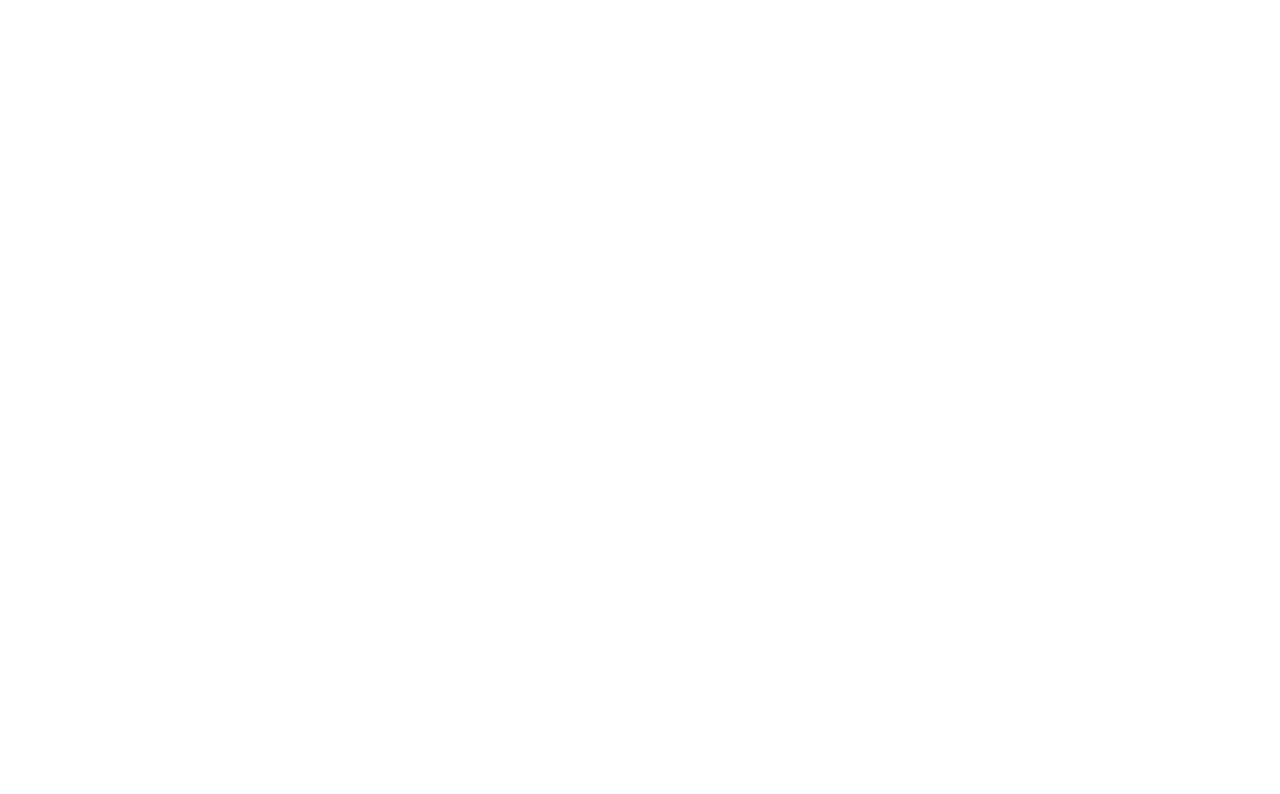
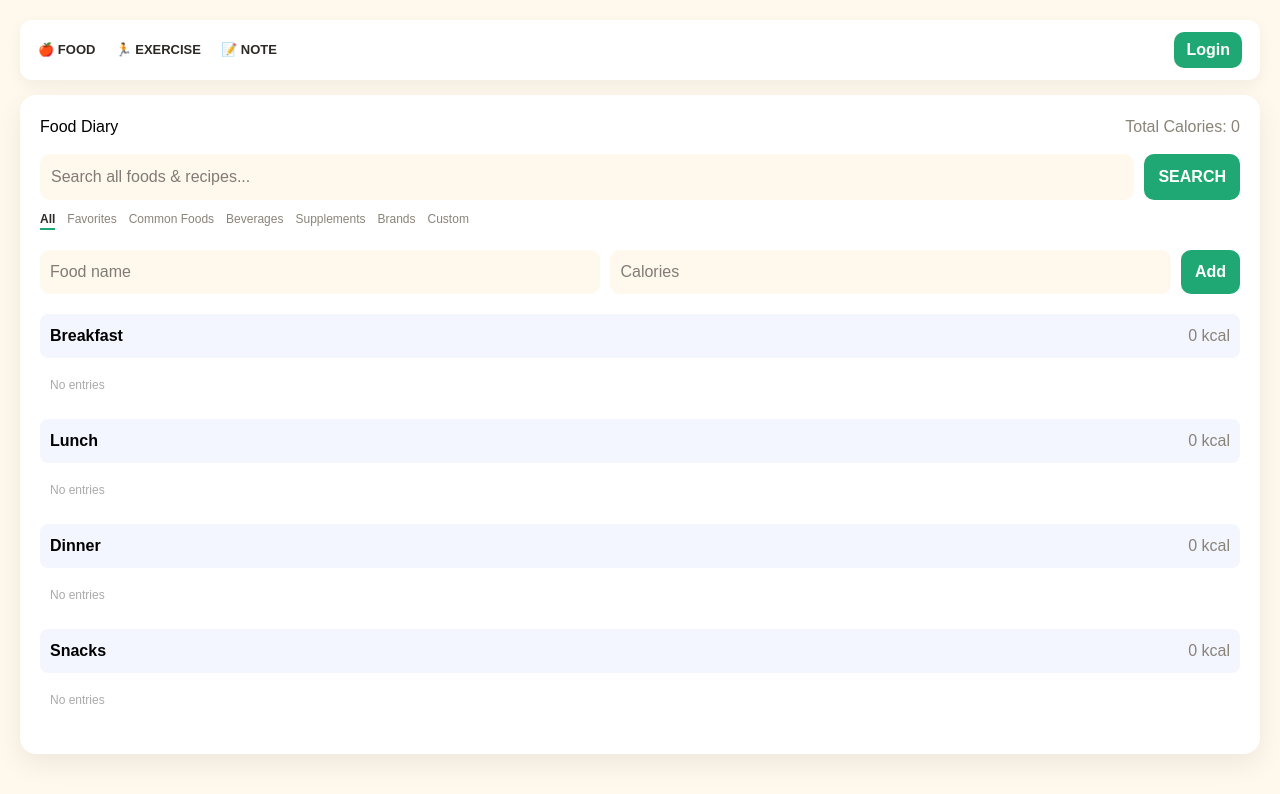
Before and after one commit to shivram101/Calorific, a React (Vite) app in the folder frontend/: page /Dashboard in a window 1280 px wide. Before the commit this address had no page. Shown: the top 794 px of the page. Built offline with nearby package versions, Linux system fonts and the light colour scheme.

Commit message:
dashboard basic

```diff
--- a/frontend/src/App.tsx
+++ b/frontend/src/App.tsx
@@ -3,7 +3,7 @@
 import LoginPage from './pages/LoginPage';
 import SignUpPage from './pages/SignUpPage';
 import OnboardingPage from './pages/OnboardingPage';
-
+import DashboardPage from './pages/DashboardPage';
 function App() {
   return (
     <Router>
@@ -12,6 +12,7 @@
         <Route path="/login" element={<LoginPage />} />
         <Route path="/signup" element={<SignUpPage />} />
         <Route path="/onboarding" element={<OnboardingPage />} />
+        <Route path="/Dashboard" element={<DashboardPage />} />
       </Routes>
     </Router>
   );
--- /dev/null
+++ b/frontend/src/pages/DashboardPage.tsx
@@ -0,0 +1,350 @@
+import { useState } from "react";
+
+function DashboardPage() {
+    const [foods, setFoods] = useState<any[]>([]);
+    const [search, setSearch] = useState("");
+    const [name, setName] = useState("");
+    const [calories, setCalories] = useState<number | "">("");
+    const [isLoggedIn, setIsLoggedIn] = useState(false);
+
+    function addFood(e: any) {
+        e.preventDefault();
+
+        if (!name || !calories) return;
+
+        const newItem = {
+            id: crypto.randomUUID(),
+            name,
+            calories: Number(calories),
+            time: new Date().toLocaleTimeString(),
+            meal: "Breakfast",
+        };
+
+        setFoods([newItem, ...foods]);
+        setName("");
+        setCalories("");
+    }
+
+    function removeFood(id: string) {
+        setFoods(foods.filter((f) => f.id !== id));
+    }
+
+    const grouped = {
+        Breakfast: foods.filter((f) => f.meal === "Breakfast"),
+        Lunch: foods.filter((f) => f.meal === "Lunch"),
+        Dinner: foods.filter((f) => f.meal === "Dinner"),
+        Snacks: foods.filter((f) => f.meal === "Snacks"),
+    };
+
+    const totalCalories = foods.reduce((sum, f) => sum + f.calories, 0);
+
+    return (
+        <div style={styles.page}>
+            {/* TOP RIBBON */}
+            <div style={styles.ribbon}>
+                {/* LEFT SIDE */}
+                <div style={{ display: "flex", gap: 20, alignItems: "center" }}>
+                    <div style={styles.ribbonItem}>🍎 FOOD</div>
+                    <div style={styles.ribbonItem}>🏃 EXERCISE</div>
+                    <div style={styles.ribbonItem}>📝 NOTE</div>
+                </div>
+
+                {/* RIGHT SIDE */}
+                <div style={styles.ribbonRight}>
+                    {isLoggedIn && (
+                        <div style={styles.userTag}>Logged In</div>
+                    )}
+
+                    {!isLoggedIn ? (
+                        <button
+                            style={styles.loginBtn}
+                            onClick={() => setIsLoggedIn(true)}
+                        >
+                            Login
+                        </button>
+                    ) : (
+                        <button
+                            style={styles.logoutBtn}
+                            onClick={() => setIsLoggedIn(false)}
+                        >
+                            Logout
+                        </button>
+                    )}
+                </div>
+            </div>
+
+            {/* MAIN CARD */}
+            <div style={styles.card}>
+                {/* HEADER */}
+                <div style={styles.header}>
+                    <h2 style={{ margin: 0 }}>Food Diary</h2>
+                    <p style={{ margin: 0, color: "#8A8378" }}>
+                        Total Calories: {totalCalories}
+                    </p>
+                </div>
+
+                {/* SEARCH BAR */}
+                <div style={styles.searchRow}>
+                    <input
+                        placeholder="Search all foods & recipes..."
+                        value={search}
+                        onChange={(e) => setSearch(e.target.value)}
+                        style={styles.search}
+                    />
+                    <button style={styles.searchBtn}>SEARCH</button>
+                </div>
+
+                {/* FILTER TABS */}
+                <div style={styles.tabs}>
+                    <span style={styles.tabActive}>All</span>
+                    <span style={styles.tab}>Favorites</span>
+                    <span style={styles.tab}>Common Foods</span>
+                    <span style={styles.tab}>Beverages</span>
+                    <span style={styles.tab}>Supplements</span>
+                    <span style={styles.tab}>Brands</span>
+                    <span style={styles.tab}>Custom</span>
+                </div>
+
+                {/* ADD FOOD FORM */}
+                <form onSubmit={addFood} style={styles.addRow}>
+                    <input
+                        placeholder="Food name"
+                        value={name}
+                        onChange={(e) => setName(e.target.value)}
+                        style={styles.input}
+                    />
+                    <input
+                        placeholder="Calories"
+                        type="number"
+                        value={calories}
+                        onChange={(e) =>
+                            setCalories(e.target.value ? Number(e.target.value) : "")
+                        }
+                        style={styles.input}
+                    />
+                    <button style={styles.addBtn}>Add</button>
+                </form>
+
+                {/* DIARY SECTIONS */}
+                {Object.entries(grouped).map(([meal, items]: any) => (
+                    <div key={meal} style={styles.section}>
+                        <div style={styles.sectionHeader}>
+                            <strong>{meal}</strong>
+                            <span style={{ color: "#8A8378" }}>
+                                {items.reduce((s: number, i: any) => s + i.calories, 0)} kcal
+                            </span>
+                        </div>
+
+                        {items.length === 0 ? (
+                            <div style={styles.empty}>No entries</div>
+                        ) : (
+                            items.map((item: any) => (
+                                <div key={item.id} style={styles.row}>
+                                    <div>
+                                        <div style={styles.foodName}>{item.name}</div>
+                                        <div style={styles.meta}>
+                                            {item.time} • {item.calories} kcal
+                                        </div>
+                                    </div>
+
+                                    <button
+                                        onClick={() => removeFood(item.id)}
+                                        style={styles.delete}
+                                    >
+                                        ✕
+                                    </button>
+                                </div>
+                            ))
+                        )}
+                    </div>
+                ))}
+            </div>
+        </div>
+    );
+}
+
+export default DashboardPage;
+
+/* ================= UI THEME ================= */
+
+const styles: any = {
+    page: {
+        minHeight: "100vh",
+        background: "#FFF8ED",
+        padding: 20,
+        fontFamily: "Arial",
+    },
+
+    ribbon: {
+        display: "flex",
+        justifyContent: "space-between",
+        alignItems: "center",
+        background: "#ffffff",
+        padding: "12px 18px",
+        borderRadius: 12,
+        boxShadow: "0 6px 16px rgba(0,0,0,0.05)",
+        marginBottom: 15,
+    },
+
+    ribbonItem: {
+        fontSize: 13,
+        fontWeight: 600,
+        color: "#2D2A26",
+        cursor: "pointer",
+    },
+
+    ribbonRight: {
+        display: "flex",
+        alignItems: "center",
+        gap: 10,
+    },
+
+    userTag: {
+        fontSize: 12,
+        color: "#2D2A26",
+        background: "#FFF8ED",
+        padding: "6px 10px",
+        borderRadius: 10,
+    },
+
+    loginBtn: {
+        background: "#1FA873",
+        color: "#fff",
+        border: "none",
+        padding: "6px 12px",
+        borderRadius: 10,
+        cursor: "pointer",
+        fontWeight: 600,
+    },
+
+    logoutBtn: {
+        background: "#DC4C3F",
+        color: "#fff",
+        border: "none",
+        padding: "6px 12px",
+        borderRadius: 10,
+        cursor: "pointer",
+        fontWeight: 600,
+    },
+
+    card: {
+        background: "#fff",
+        borderRadius: 16,
+        padding: 20,
+        boxShadow: "0 10px 28px rgba(0,0,0,0.07)",
+    },
+
+    header: {
+        display: "flex",
+        justifyContent: "space-between",
+        marginBottom: 15,
+    },
+
+    searchRow: {
+        display: "flex",
+        gap: 10,
+        marginBottom: 10,
+    },
+
+    search: {
+        flex: 1,
+        padding: 10,
+        borderRadius: 10,
+        background: "#FFF8ED",
+        border: "1px solid transparent",
+    },
+
+    searchBtn: {
+        padding: "10px 14px",
+        background: "#1FA873",
+        color: "#fff",
+        borderRadius: 10,
+        border: "none",
+        fontWeight: 600,
+    },
+
+    tabs: {
+        display: "flex",
+        gap: 12,
+        fontSize: 12,
+        color: "#8A8378",
+        marginBottom: 20,
+        flexWrap: "wrap",
+    },
+
+    tab: {
+        cursor: "pointer",
+    },
+
+    tabActive: {
+        fontWeight: 700,
+        color: "#2D2A26",
+        borderBottom: "2px solid #1FA873",
+    },
+
+    addRow: {
+        display: "flex",
+        gap: 10,
+        marginBottom: 20,
+    },
+
+    input: {
+        flex: 1,
+        padding: 10,
+        borderRadius: 10,
+        background: "#FFF8ED",
+        border: "none",
+    },
+
+    addBtn: {
+        background: "#1FA873",
+        color: "#fff",
+        border: "none",
+        borderRadius: 10,
+        padding: "10px 14px",
+        fontWeight: 600,
+    },
+
+    section: {
+        marginBottom: 15,
+    },
+
+    sectionHeader: {
+        display: "flex",
+        justifyContent: "space-between",
+        background: "#F3F6FF",
+        padding: 10,
+        borderRadius: 8,
+        marginBottom: 8,
+    },
+
+    row: {
+        display: "flex",
+        justifyContent: "space-between",
+        padding: 10,
+        borderBottom: "1px solid #eee",
+    },
+
+    foodName: {
+        fontWeight: 600,
+    },
+
+    meta: {
+        fontSize: 12,
+        color: "#8A8378",
+    },
+
+    delete: {
+        border: "none",
+        background: "transparent",
+        color: "#DC4C3F",
+        fontSize: 16,
+        cursor: "pointer",
+    },
+
+    empty: {
+        fontSize: 12,
+        color: "#aaa",
+        padding: 10,
+    },
+};
```
